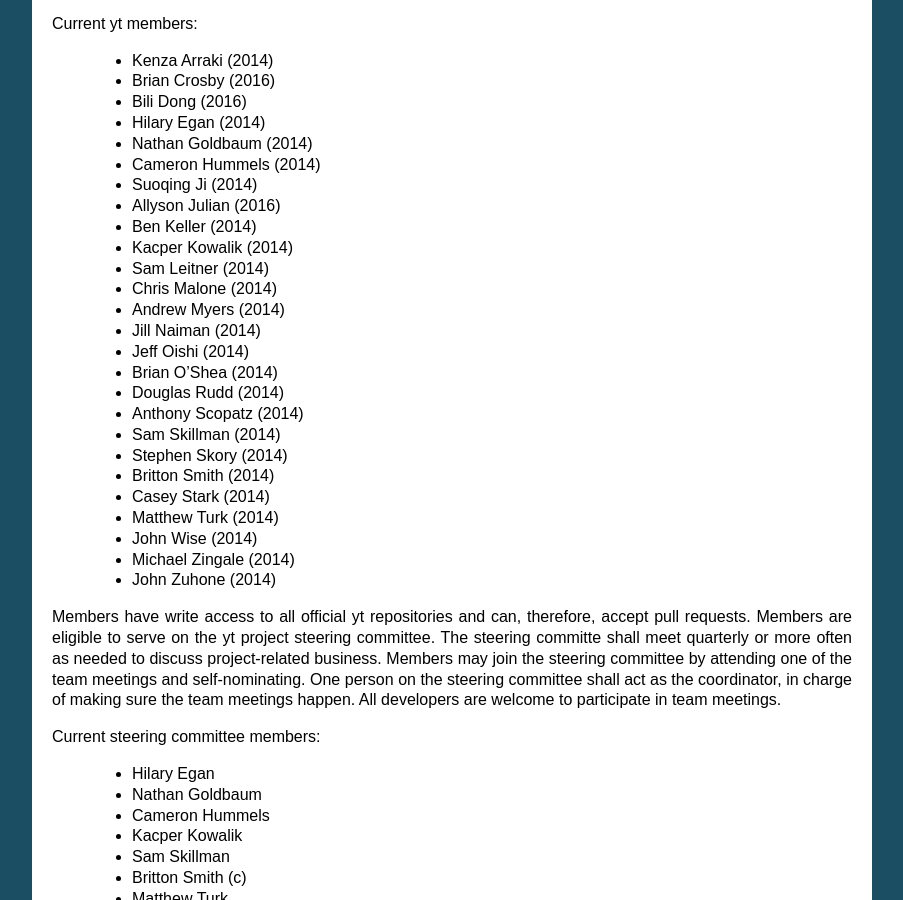
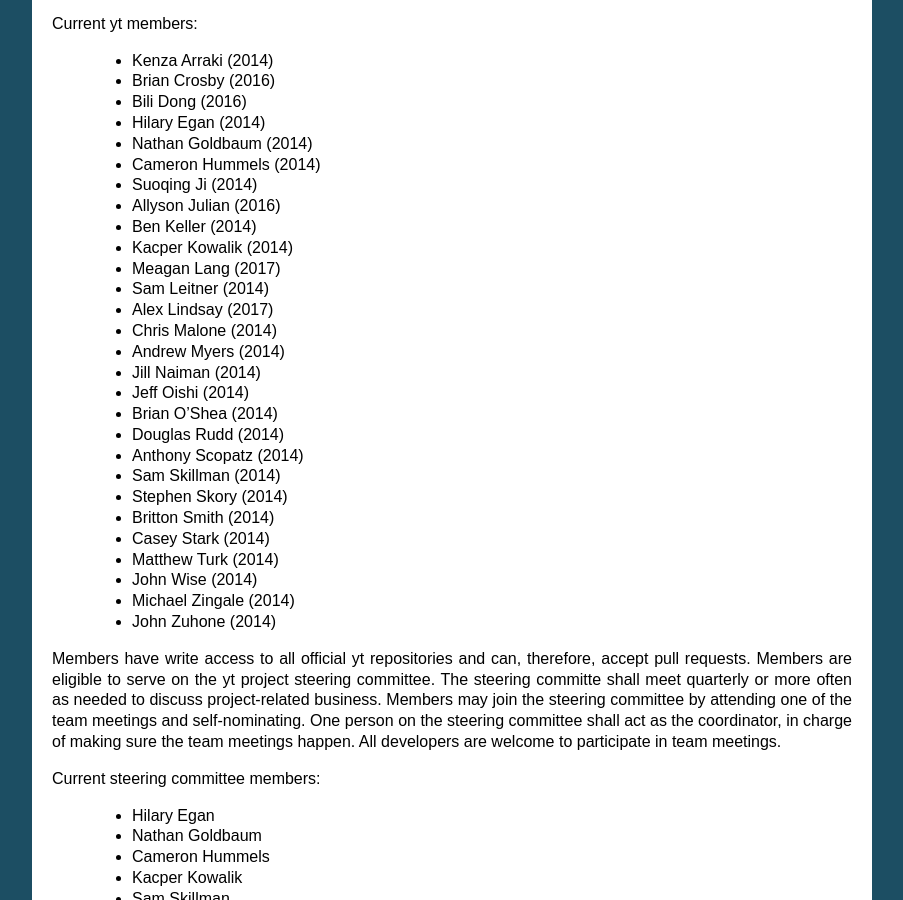
Before and after one commit to yt-project/ytep, a Sphinx documentation site: the page built from source/YTEPs/YTEP-1776.rst, in a window 1280 px wide and 900 px high, scrolled down 773 px. Shown: the whole window, without its empty margins (198-1101 px from the left). Built offline with Sphinx 7.4.7, drawn with Linux system fonts in a browser that asks for light colours; formulas are drawn with MathJax 3.

Commit message:
adding alex and meagan as project members

```diff
--- a/source/YTEPs/YTEP-1776.rst
+++ b/source/YTEPs/YTEP-1776.rst
@@ -59,7 +59,9 @@ Current yt members:
   * Allyson Julian (2016)
   * Ben Keller (2014)
   * Kacper Kowalik (2014)
+  * Meagan Lang (2017)
   * Sam Leitner (2014)
+  * Alex Lindsay (2017)
   * Chris Malone (2014)
   * Andrew Myers (2014)
   * Jill Naiman (2014)
```
